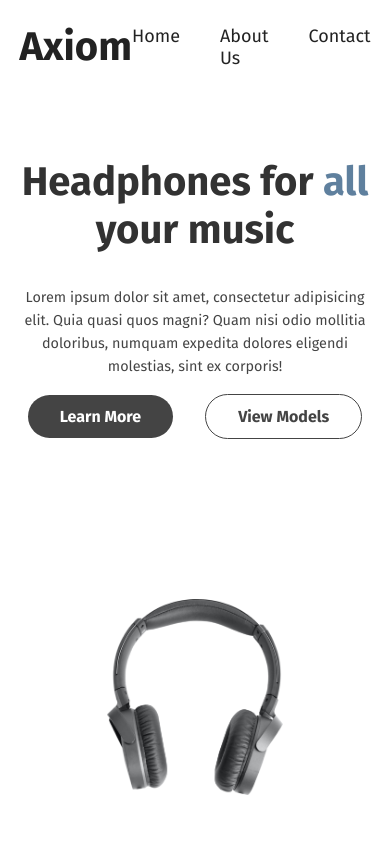
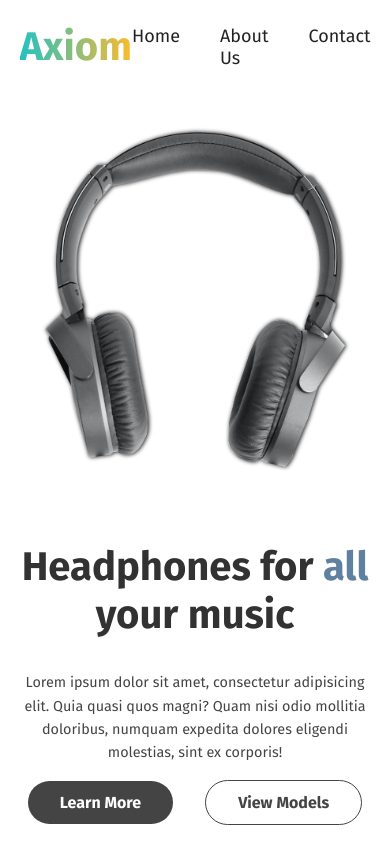
Before and after one commit to AntonCC/Axiom, a React (Create React App) app: page / in a window 390 px wide. Shown: the top 863 px of the page. Built offline with nearby package versions, Linux system fonts and the light colour scheme.

Commit message:
seperated out media queries on landing.

```diff
--- a/src/components/landing/landing.styles.scss
+++ b/src/components/landing/landing.styles.scss
@@ -3,7 +3,7 @@
   .container {
     display: grid;
     grid-template-columns: repeat(2, minmax(200px, 1fr));
-    grid-gap: 2rem;
+    grid-column-gap: 2rem;
     align-items: center;
     justify-content: center;
     .side-a {
@@ -15,24 +15,15 @@
         strong {
           color: #386186;
         }
-        @media only screen and (max-width: 1080px) {
-          font-size: 2.5rem;
-        }
       }
       p {
         font-size: 1.1rem;
         line-height: 1.6;
         margin-bottom: 1rem;
         color: #444;
-        @media only screen and (max-width: 1080px) {
-          font-size: .9rem;
-        }
       }
       .landing-cta {
         .landing-btn {
-          @media only screen and (max-width: 815px) {
-
-          }
         }
         div:first-child {
           margin-right: 2rem;
@@ -40,14 +31,53 @@
       }
     }
     .side-b {
+      // grid-row: 1;
+      display: flex;
+      justify-content: center;
       img {
-        width: 100%;
-        height: 100%;
-        object-fit: contain;
+        width: 80%;
+        height: 80%;
+        min-height: 400px;
+        min-width: 400px;
+        filter: drop-shadow(1px 0px 2px black);
+      }
+    }
+  }
+}
+
+// Media Queries
+.landing {
+  .container {
+    .side-a {
+      h2 {
+        @media only screen and (max-width: 1080px) {
+          font-size: 2.5rem;
+        }
+      }
+      p {
+        @media only screen and (max-width: 1080px) {
+          font-size: .9rem;
+        }
+      }
+      .landing-cta {
+
+      }
+      @media only screen and (max-width: 865px) {
+        max-width: 400px;
+        margin: 0 auto;
+      }
+    }
+    .side-b {
+      img {
         @media only screen and (max-width: 865px) {
           height: 50%;
           width: 50%;
+          min-height: 300px;
+          min-width: 300px;
         }
+      }
+      @media only screen and (max-width: 865px) {
+        grid-row: 1;
       }
     }
     @media only screen and (max-width: 865px) {
--- a/src/components/navbar/navbar.styles.scss
+++ b/src/components/navbar/navbar.styles.scss
@@ -10,6 +10,9 @@
       font-size: 2.5rem;
       font-weight: 700;
       color: #222;
+      background: linear-gradient(to right, #22c1c3, #fdbb2d);
+      -webkit-background-clip: text;
+      -webkit-text-fill-color: transparent;
     }
     ul {
       display: flex;
```
Also changed, not shown: src/components/landing/landing.components.jsx (line endings or trailing spaces).
